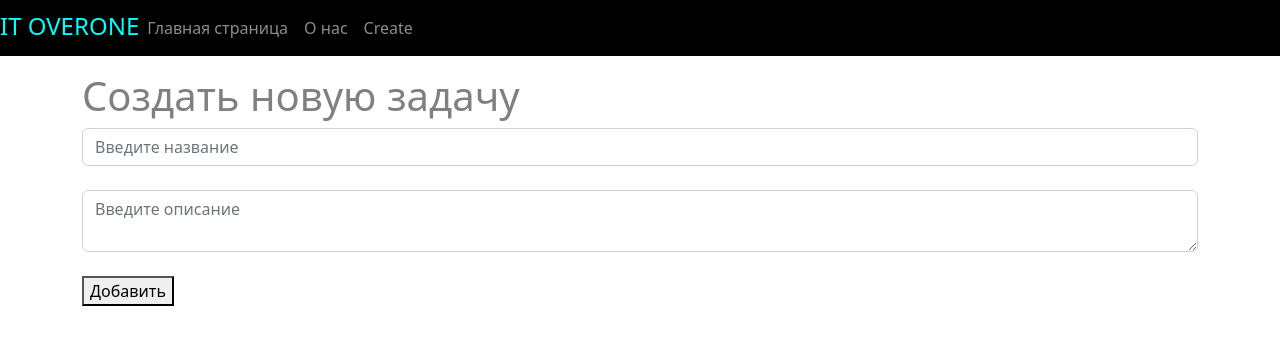
After one commit to Over2022/First_website, a Django app: page /create/ in a window 1280 px wide. The commit adds this page. Shown: the top 345 px of the page. Run offline with Django 4.2, Linux system fonts and the light colour scheme.

Commit message:
page_create

```diff
--- a/website/main/templates/main/base.html
+++ b/website/main/templates/main/base.html
@@ -15,6 +15,7 @@
         <span class="fs-4" style="color: aqua">IT OVERONE</span>
         <a class="nav-link" href="{% url 'home'%}"><ya-tr-span>Главная страница</ya-tr-span></a>
         <a class="nav-link" href="{% url 'about'%}"><ya-tr-span>О нас</ya-tr-span></a>
+        <a class="nav-link" href="{% url 'create'%}"><ya-tr-span>Create</ya-tr-span></a>
     </ul>
 </nav>
 <br>
--- /dev/null
+++ b/website/main/templates/main/create.html
@@ -0,0 +1,21 @@
+{% extends 'main/base.html'%}
+
+{% block title %}
+Создать новую задачу
+{% endblock %}
+
+{% block content %}
+<H1>Создать новую задачу</H1>
+<form method="post" >
+    <input type="text" placeholder="Введите название" class='form-control'>
+    <br>
+    <textarea type="text" placeholder="Введите описание" class="form-control"></textarea>
+    <br>
+    <button type="submit" class="'btn btn-success">Добавить</button>
+
+</form>
+{% endblock %}
+
+
+{% block text %}
+{% endblock %}
--- a/website/main/urls.py
+++ b/website/main/urls.py
@@ -4,4 +4,5 @@ from .import views
 urlpatterns = [
     path('', views.index, name="home"),
     path('about/', views.about, name='about'),
+    path('create/', views.create, name='create'),
 ]
--- a/website/main/views.py
+++ b/website/main/views.py
@@ -4,6 +4,7 @@ from .models import Task, Main
 
 
 def index(request):
+    # tasks = Task.objects.order_by('tasks')
     tasks = Task.objects.all()
     mains = Main.objects.all()
     context = {'title': 'Главная страница', 'tasks': tasks, 'mains': mains}
@@ -14,5 +15,9 @@ def about(request):
     return render(request, 'main/about.html')
 
 
+def create(request):
+    return render(request, 'main/create.html')
+
+
 def draft(request):
     return render(request, 'draft.html')
```
Also changed, not shown: website/main/templates/main/index.html (+9 -3 lines).
